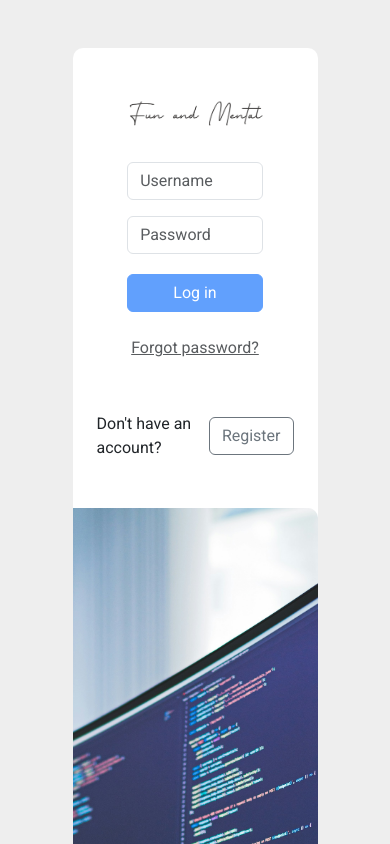
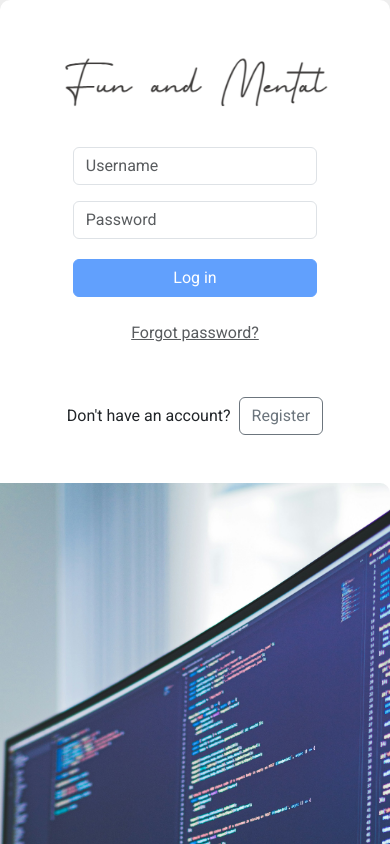
Before and after one commit to Elie-Soued/seniorDev, an Angular app: page / in a window 390 px wide. Shown: the top 844 px of the page. Built offline with nearby package versions, Linux system fonts and the light colour scheme.

Commit message:
improving responsiveness

```diff
--- a/src/views/landingpage/landingpage.component.html
+++ b/src/views/landingpage/landingpage.component.html
@@ -1,6 +1,9 @@
-<div class="p-5" style="background-color: #eee; border: '4px solid white'">
+<div
+  class="p-0 p-lg-5"
+  style="background-color: #eee; border: '4px solid white'"
+>
   <div
-    class="row g-0 col-10 mx-auto"
+    class="row g-0 col-12 col-lg-10 col-md-12 mx-auto"
     style="background-color: white; border-radius: 10px"
   >
     <div class="d-flex align-items-center col-lg-6 p-4">
--- a/src/views/registerpage/registerpage.component.html
+++ b/src/views/registerpage/registerpage.component.html
@@ -1,6 +1,9 @@
-<div class="p-5" style="background-color: #eee; border: '4px solid white'">
+<div
+  class="p-0 p-lg-5"
+  style="background-color: #eee; border: '4px solid white'"
+>
   <div
-    class="row g-0 col-10 mx-auto"
+    class="row g-0 col-12 col-lg-10 col-md-12 mx-auto"
     style="background-color: white; border-radius: 10px"
   >
     <div
```
